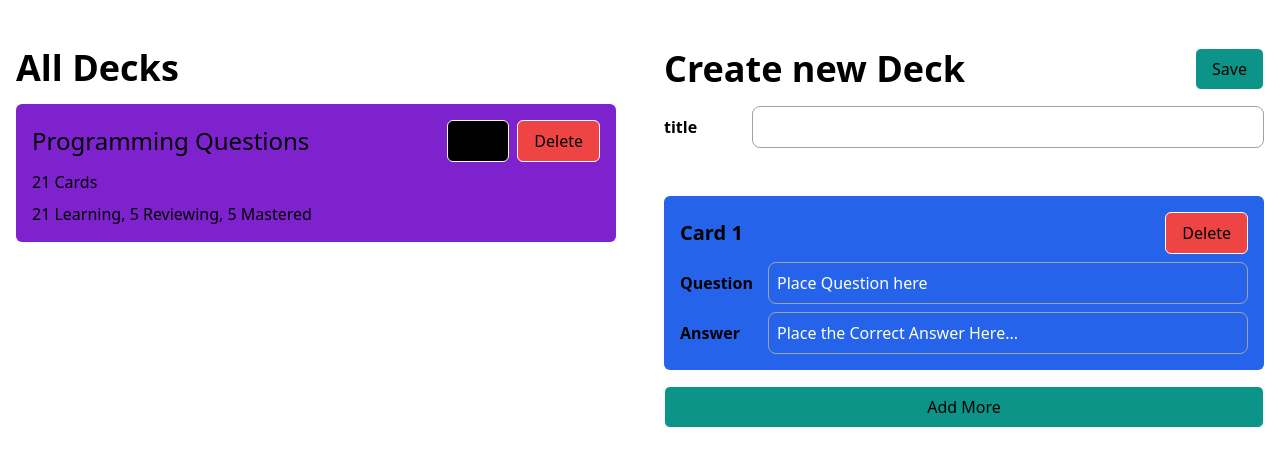
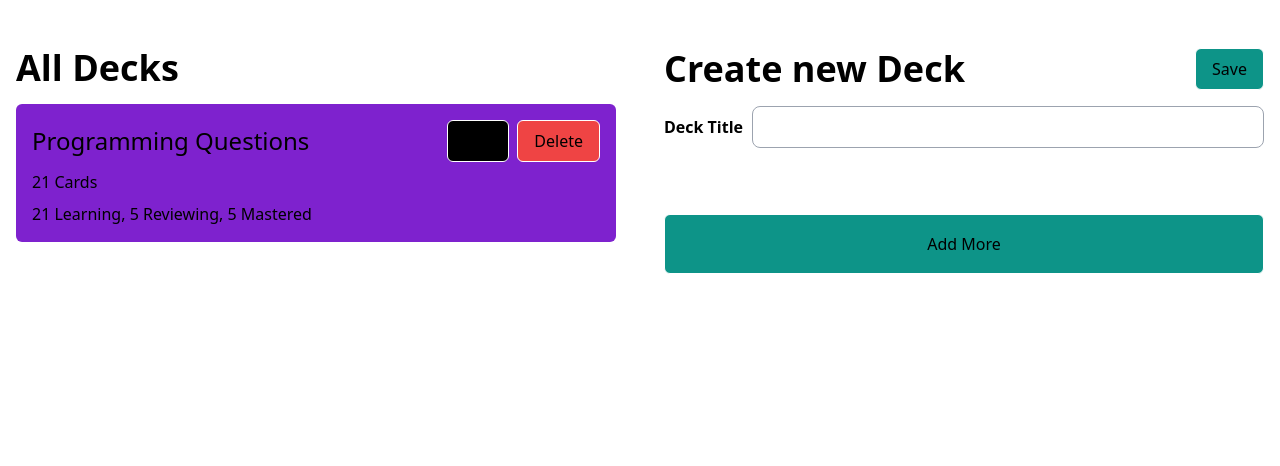
Before and after one commit to priyanshu-bharti/flashcards, a React app: page / in a window 1280 px wide. Shown: the top 466 px of the page. Built offline with nearby package versions, Linux system fonts and the light colour scheme; the HTML template or start-up script is replaced by a standard one.

Commit message:
Implement create new deck

```diff
--- a/src/HomePage.tsx
+++ b/src/HomePage.tsx
@@ -1,4 +1,4 @@
-import { useForm } from "react-hook-form";
+import { useFieldArray, useForm } from "react-hook-form";
 import { CardInput, FormHeader, SideBar } from "./components";
 import { Flashcard } from "./data";
 import LabelledInput from "./components/LabelledInput";
@@ -6,73 +6,87 @@ import { useState } from "react";
 
 export type FormValues = {
     title: string;
-  card: Flashcard[];
+    cards: Flashcard[];
 };
 
 const HomePage = () => {
     const form = useForm<FormValues>();
 
-  const {
-    register,
-    handleSubmit,
-    formState: { errors },
-  } = form;
-  const handleSaveCard = (formValues: any) => {
-    console.log("Submitted Values :- ", formValues);
-  };
-  const [cardDeck, setCardDeck] = useState<Flashcard[]>([
-    { question:"1", answer: "1", queue: "unseen" },
-  ]);
-  const handleAddMoreCards = ()=>{
-    setCardDeck(prev=>[...prev,{ question: `${prev.length+1}`, answer: `${prev.length+1}`, queue: "unseen" }])
+    const { register, control, handleSubmit } = form;
+
+    function handleCardSave(data: FormValues) {
+        // TODO: Handle saving to indexedDB
+        console.log(data);
     }
-  const handleDeleteCard = (card:Flashcard)=>{
 
-    setCardDeck(prev=>prev.filter((flashcard:Flashcard)=>flashcard.question !==card.question))
-  }
+    const { fields, append, remove } = useFieldArray({
+        name: "cards",
+        control,
+    });
+
     return (
         <div className="container grid grid-cols-2 gap-12 mx-auto p-4 ">
             <SideBar />
             <div className="grid gap-4">
-        <FormHeader onCancel={() => {}} onSave={handleSubmit(handleSaveCard)}>
+                <FormHeader
+                    onCancel={() => {}}
+                    onSave={handleSubmit(handleCardSave)}
+                >
                     <LabelledInput
                         id="title"
-            label="title"
+                        label="Deck Title"
                         placeholder="Enter the Deck title here..."
                         register={register}
-            registrationParams="title"
-            registrationOptions={{required:"this field is required"}}
-            errors={errors}
+                        regName="title"
+                        regOptions={{
+                            required: {
+                                value: true,
+                                message: "Deck Title can't be empty",
+                            },
+                        }}
                     />
                 </FormHeader>
-        {cardDeck.map((card: Flashcard, index: number) => (
-          <CardInput key={`${card.question}-${index}`} onDelete={() => handleDeleteCard(card)} orderNumber={index+1}>
+
+                {fields.map((field, idx) => (
+                    <CardInput
+                        key={field.id}
+                        onDelete={() => remove(idx)}
+                        orderNumber={idx}
+                    >
                         <LabelledInput
                             label="Question"
-              id={`question-${index}`}
+                            id={`cards.${idx}.question`}
                             placeholder="Place Question here"
                             register={register}
-              registrationParams={`card.${index}.question`}
-              registrationOptions={{required:"this field is required"}}
-              errors={errors}
-              inputIdx={index}
+                            regName={`cards.${idx}.question`}
+                            regOptions={{
+                                required: {
+                                    value: true,
+                                    message: "Question can't be empty",
+                                },
+                            }}
                         />
                         <LabelledInput
                             label="Answer"
-              id={`answer-${index}`}
+                            id={`cards.${idx}.answer`}
                             placeholder="Place the Correct Answer Here..."
                             register={register}
-              errors={errors}
-              registrationParams={`card.${index}.answer`}
-              registrationOptions={{required:"this field is required"}}
-              inputIdx={index}
+                            regName={`cards.${idx}.answer`}
+                            regOptions={{
+                                required: {
+                                    value: true,
+                                    message: "Answer can't be empty",
+                                },
+                            }}
                         />
                     </CardInput>
                 ))}
 
                 <button
                     className="px-4 py-2 bg-teal-600 rounded-md border border-white"
-          onClick={handleAddMoreCards}
+                    onClick={() =>
+                        append({ question: "", answer: "", queue: "unseen" })
+                    }
                 >
                     Add More
                 </button>
--- a/src/components/CardInput.tsx
+++ b/src/components/CardInput.tsx
@@ -8,7 +8,7 @@ const CardInput = ({ orderNumber, onDelete, children }: CardInputProps) => {
         <div className="flex flex-col gap-2 bg-blue-600 p-4 rounded-md">
             <div className="flex justify-between items-center">
                 <h1 className="text-xl font-bold capitalize">
-                    card {orderNumber}
+                    card {orderNumber + 1}
                 </h1>
                 <button
                     className="px-4 py-2 bg-red-500 rounded-md border border-white"
--- a/src/components/LabelledInput.tsx
+++ b/src/components/LabelledInput.tsx
@@ -5,24 +5,24 @@ interface LabelledInputProps {
     placeholder?: string;
     id: string;
     register: UseFormRegister<FormValues>;
-  inputIdx?: number;
-  registrationParams:
+    regName:
         | "title"
-    | "card"
-    | `card.${number}`
-    | `card.${number}.question`
-    | `card.${number}.answer`
-    | `card.${number}.queue`;
-  registrationOptions?: RegisterOptions<
+        | "cards"
+        | `cards.${number}`
+        | `cards.${number}.question`
+        | `cards.${number}.answer`
+        | `cards.${number}.queue`;
+    regOptions:
+        | RegisterOptions<
               FormValues,
               | "title"
-    | "card"
-    | `card.${number}`
-    | `card.${number}.question`
-    | `card.${number}.answer`
-    | `card.${number}.queue`
-  >;
-  errors?: FieldErrors<FormValues>;
+              | "cards"
+              | `cards.${number}`
+              | `cards.${number}.question`
+              | `cards.${number}.answer`
+              | `cards.${number}.queue`
+          >
+        | undefined;
 }
 
 const LabelledInput = ({
@@ -30,18 +30,9 @@ const LabelledInput = ({
     placeholder,
     id,
     register,
-  registrationParams,
-  registrationOptions,
-  errors,
-  inputIdx,
+    regName,
+    regOptions,
 }: LabelledInputProps) => {
-  let questionError: string;
-  if (errors && errors.card) {
-    questionError = errors.card[inputIdx]?.question?.message ?  errors.card[inputIdx]?.question?.message :  errors.card[inputIdx]?.answer?.message;
-  }
-  console.log(errors);
-
-
     return (
         <>
             <form className="flex gap-2 justify-center items-center">
@@ -54,16 +45,10 @@ const LabelledInput = ({
                     placeholder={placeholder}
                     className="w-full p-2 bg-transparent outline-gray-400 ring-gray-400 border rounded-lg border-gray-400 placeholder:text-white"
                     id={id}
-          {...register(registrationParams, registrationOptions)}
+                    {...register(regName, regOptions)}
                     required
                 />
             </form>
-      {/* {errors[id] && (
-        <span className="text-red-900 align-middle">{errors[id]?.message}</span>
-      )}
-      {questionError && (
-        <span className="text-red-900 align-middle">{questionError}</span>
-      )} */}
         </>
     );
 };
```
Lines whose indentation alone changed are shown as unchanged.
